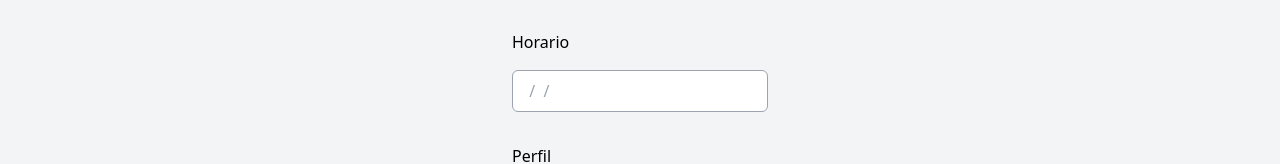
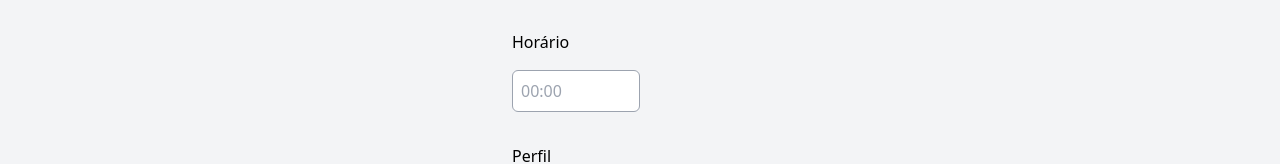
Before and after one commit to Yamazaki-Khaio/Cometa-Ingresso, a Next.js app in the folder ingressoscometa/: page /cadastro_evento in a window 1280 px wide. Shown: the part 604-768 px from the top of the page. Built offline with nearby package versions, Linux system fonts and the light colour scheme.

Commit message:
Add campo horario para evento

```diff
--- a/ingressoscometa/src/components/CampoHorarioEvento.tsx
+++ b/ingressoscometa/src/components/CampoHorarioEvento.tsx
@@ -1,14 +1,35 @@
 import { useState } from "react";
 
-export default function CampoHorarioEvento(props: any){
+export default function CampoHorarioEvento(props: any) {
+  const [horario, setHorario] = useState("");
 
-  return(
+  const handleHorarioChange = (event: React.ChangeEvent<HTMLInputElement>) => {
+    // Remove qualquer caractere não numérico da entrada
+    const inputHorario = event.target.value.replace(/\D/g, "");
+
+    // Formata a entrada como HH:MM
+    let formattedHorario = "";
+    if (inputHorario.length >= 2) {
+      formattedHorario = `${inputHorario.slice(0, 2)}:${inputHorario.slice(2, 4)}`;
+    } else {
+      formattedHorario = inputHorario;
+    }
+
+    // Define o estado do horário formatado
+    setHorario(formattedHorario);
+  };
+
+  return (
     <div className="flex flex-col gap-4">
-      <label htmlFor="horario">Horario</label>
+      <label htmlFor="horario">Horário</label>
       <input
-        placeholder="  /  /  "
-        className="border w-64 border-gray-400 rounded-md p-2 mb-8"
+        type="text"
+        placeholder="00:00"
+        value={horario}
+        onChange={handleHorarioChange}
+        maxLength={5} // Limita o comprimento máximo da entrada
+        className="border w-32 border-gray-400 rounded-md p-2 mb-8"
       />
     </div>
-  )
+  );
 }
```
